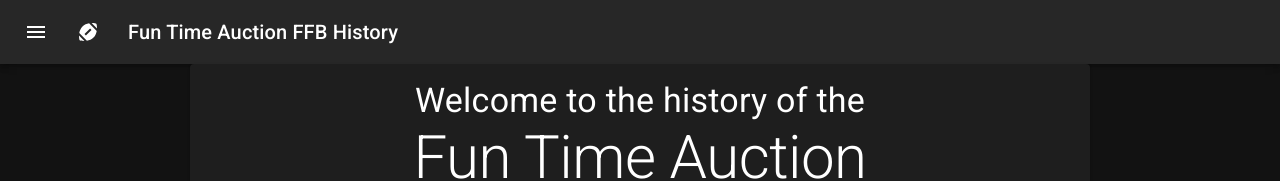
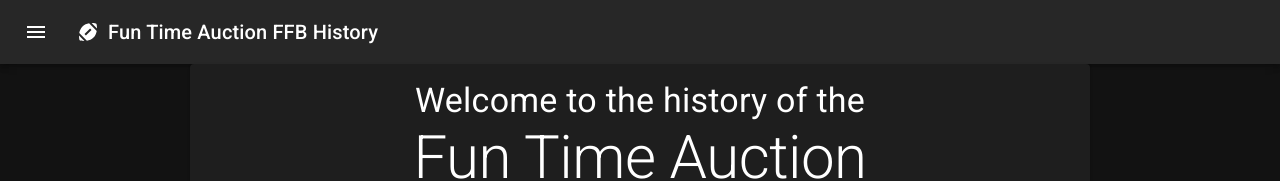
Before and after one commit to MFazio23/ESPN-FFB-Web, a React (Create React App) app: page / in a window 1280 px wide. Shown: the top 181 px of the page. Built offline with nearby package versions, Linux system fonts and the light colour scheme.

Commit message:
Bring together football icon and title to head home

```diff
--- a/src/nav/TopAppBar.jsx
+++ b/src/nav/TopAppBar.jsx
@@ -27,15 +27,15 @@ export default function TopAppBar(props) {
                         size="large"
                         edge="start"
                         color="inherit"
-                        aria-label="menu"
+                        aria-label="home link with title"
+                        disableRipple
                         component={Link}
-                        to={Links.home}
-                        sx={{mr: 2}}>
-                        <SportsFootballIcon/>
+                        to={Links.home}>
+                        <SportsFootballIcon sx={{mr: 1}}/>
+                        <Typography variant="h6" component="div" sx={{flexGrow: 1}}>
+                            Fun Time Auction FFB History
+                        </Typography>
                     </IconButton>
-                    <Typography variant="h6" component="div" sx={{flexGrow: 1}}>
-                        Fun Time Auction FFB History
-                    </Typography>
                 </Toolbar>
             </AppBar>
         </Box>
```
